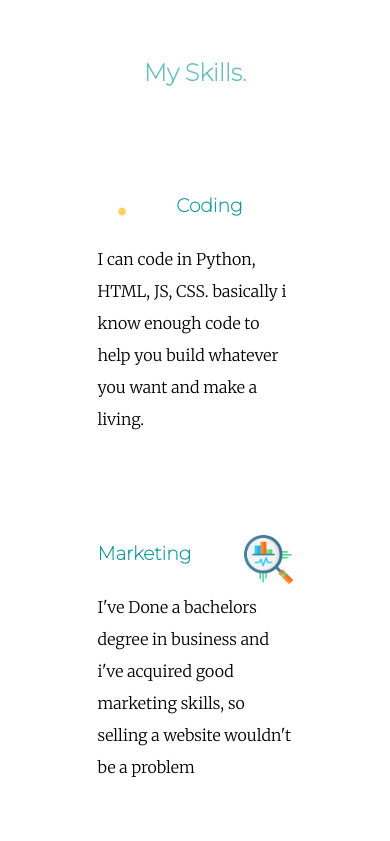
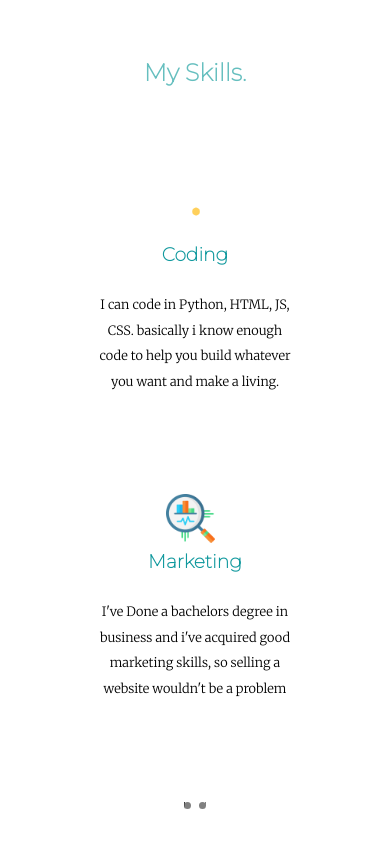
Before and after one commit to mehlam2805/mehlammrangwala, a plain HTML site: page index.html in a window 390 px wide. Shown: the part 1156-1997 px from the top of the page. Drawn offline with Linux system fonts and the light colour scheme.

Commit message:
Add files via upload

```diff
--- a/css/styles.css
+++ b/css/styles.css
@@ -35,10 +35,12 @@ body {
 }
 
 .profile-pic {
-
 	border-radius: 100%;
 	width:6.25rem;
+}
 
+.profile-pic:hover {
+	width: 25rem;
 }
 
 h1 {
@@ -143,3 +145,47 @@ hr {
 	color: #EAF6F6;
 	font-size:0.75rem;
 }
+
+/*mobile friendly*/
+
+@media (max-width: 980px){
+
+	.search-img{
+		margin-right: 40%
+	}
+
+	.code-gif{
+		margin-left: 38%
+	}
+
+	.skill-row-head{
+		clear: right;
+		text-align: center;
+	}
+
+	.skill-row-text{
+		clear:right;
+		text-align: center;
+		font-size: 0.8rem;
+	}
+
+	.skill-row-head1{
+		clear: left;
+		text-align: center;
+	}
+
+	.skill-row-text1{
+		clear:left;
+		text-align: center;
+		font-size: 0.8rem;
+	}
+
+	.signature{
+		font-size: 0.6rem;
+	}
+
+	.top-cloud{
+		margin-top: 125px;
+	}
+
+}
--- a/index.html
+++ b/index.html
@@ -4,6 +4,8 @@
 	<meta charset="utf-8">
 	<title>Mehlam Rangwala</title>
 	<link href="https://fonts.googleapis.com/css2?family=Merriweather:wght@300&family=Montserrat:wght@100&family=Sacramento&display=swap" rel="stylesheet">
+  <link rel="stylesheet" href="https://use.fontawesome.com/releases/v5.14.0/css/all.css" integrity="sha384-HzLeBuhoNPvSl5KYnjx0BT+WB0QEEqLprO+NBkkk5gbc67FTaL7XIGa2w1L0Xbgc" crossorigin="anonymous">
+
 	<link rel='stylesheet' type="text/css" href=".\css\styles.css">
 	<link rel="icon" href = "favicon (1).ico">
 </head>
@@ -27,13 +29,13 @@
     <h2>My Skills.</h2>
     <div class="skill-row">
       <img class="code-gif" src="./images/code.gif" alt="code-gif">
-      <h3>Coding</h3>
-      <p>I can code in Python, HTML, JS, CSS. basically i know enough code to help you build whatever you want and make a living.</p>
+      <h3 class="skill-row-head1">Coding</h3>
+      <p class="skill-row-text1">I can code in Python, HTML, JS, CSS. basically i know enough code to help you build whatever you want and make a living.</p>
     </div>
     <div class="skill-row">
       <img class="search-img" src="./images/search.png" alt="marketing-img">
-      <h3>Marketing</h3>
-      <p>I've Done a bachelors degree in business and i've acquired good marketing skills, so selling a website wouldn't be a problem</p>
+      <h3 class="skill-row-head">Marketing</h3>
+      <p class="skill-row-text">I've Done a bachelors degree in business and i've acquired good marketing skills, so selling a website wouldn't be a problem</p>
     </div>
   </div>
   <hr>
@@ -46,9 +48,9 @@
 
 
 <div class="bottom-container">
-  <a class="footer-link" href="https://www.linkedin.com/in/mehlam-rangwala-8632401b3/">LinkedIn</a>
-  <a class="footer-link" href="https://twitter.com/mehlam_rang">Twitter</a>
-  <a class="footer-link" href="https://mehlam2805.github.io/cv/">Website</a>
+  <a class="footer-link" href="https://www.linkedin.com/in/mehlam-rangwala-8632401b3/"><i class="fab fa-linkedin-in"></i></a>
+  <a class="footer-link" href="https://twitter.com/mehlam_rang"><i class="fab fa-twitter"></i></a>
+  <a class="footer-link" href="https://mehlam2805.github.io/cv/"><i class="fas fa-link"></i></a>
   <p class="signature" >© 2020 Mehlam Rangwala.</p>
 </div>
 
```
